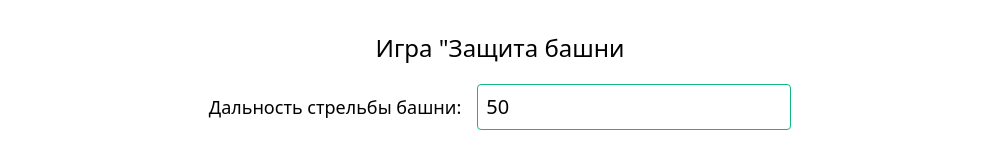
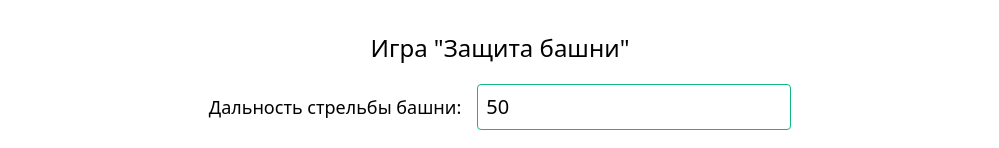
Before and after one commit to troanart/tower-defence, a React (Create React App) app: page / in a window 1280 px wide. Both pictures are taken after a click on the button "Добавить врага". Shown: the top 148 px of the page, without its empty margins (140-1139 px from the left). Built offline with nearby package versions, Linux system fonts and the light colour scheme.

Commit message:
Исправление орфографических ошибок

```diff
--- a/src/components/App/App.tsx
+++ b/src/components/App/App.tsx
@@ -8,13 +8,13 @@ interface Enemy {
 
 const labels = {
   NO_ENEMIS: "В настоящее время врагов нет.",
-  GAME_NAME: 'Игра "Защита башни',
+  GAME_NAME: 'Игра "Защита башни"',
   SHOT_RANGE: "Дальность стрельбы башни:",
-  ADD_ENEMI: "Добавить врага",
+  ADD_ENEMIES: "Добавить врага",
   START_GAME: "Начать игру",
   SHOW_RULES: "Показать правила",
-  ENEMI_LIST: "Список врагов",
-  ENEMI_NAME: "Имя врага:",
+  ENEMY_LIST: "Список врагов",
+  ENEMY_NAME: "Имя врага:",
   DISTANCE: "Начальное расстояние:",
   SPEED: "Скорость:",
   SAVE: "Сохранить",
@@ -198,7 +198,7 @@ const TowerDefenseGame: React.FC = () => {
           <button
             className="bg-emerald-500  mx-1 mt-1 lg:mx-8 text-white p-2 rounded-md border border-emerald-500 hover:bg-emerald-600 transition-colors duration-300"
             onClick={handleAddEnemy}>
-            {labels.ADD_ENEMI}
+            {labels.ADD_ENEMIES}
           </button>
           <button
             className="bg-emerald-500 mx-1  mt-1 lg:mx-8  text-white p-2 rounded-md border border-emerald-500 hover:bg-emerald-600 transition-colors duration-300"
@@ -214,7 +214,7 @@ const TowerDefenseGame: React.FC = () => {
       </div>
       <div className="border mx-auto w-full  relative px-4 py-8 rounded border-emerald-500">
         <h2 className="top-0 left-0 bg-emerald-500 rounded text-lg absolute text-white w-fit p-1">
-          {labels.ENEMI_LIST}
+          {labels.ENEMY_LIST}
         </h2>
         {enemies.length === 0 && (
           <p className="text-lg text-center">{labels.NO_ENEMIS}</p>
@@ -227,7 +227,7 @@ const TowerDefenseGame: React.FC = () => {
               }`}>
               {editingIndex === index ? (
                 <>
-                  <label className="text-lg m-2"> {labels.ENEMI_NAME}</label>
+                  <label className="text-lg m-2"> {labels.ENEMY_NAME}</label>
                   <input
                     className="tex-xl w-[95px] p-2  border border-emerald-500 rounded outline-none  mx-2 hover:border-sky-600 focus:border-sky-600 transition-colors duration-300"
                     type="text"
@@ -259,7 +259,7 @@ const TowerDefenseGame: React.FC = () => {
                   <span
                     className="text-lg m-4"
                     onDoubleClick={() => toggleEditMode(index)}>
-                    {labels.ENEMI_NAME} {enemy.name}
+                    {labels.ENEMY_NAME} {enemy.name}
                   </span>
                   <span
                     className="text-lg m-4"
```
